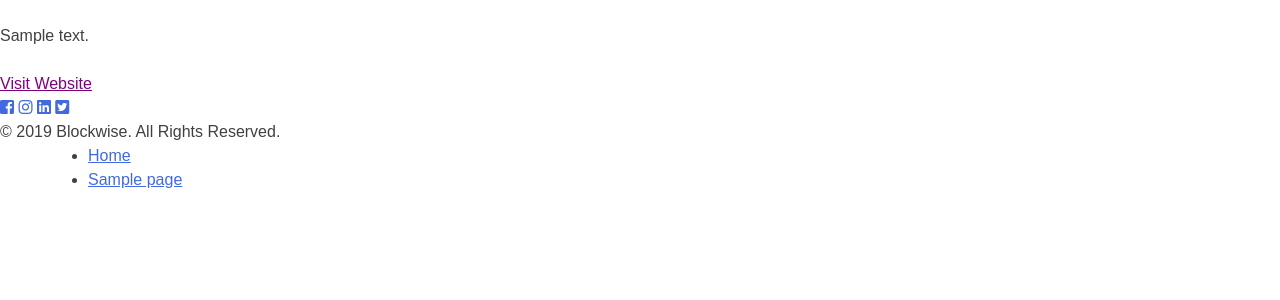
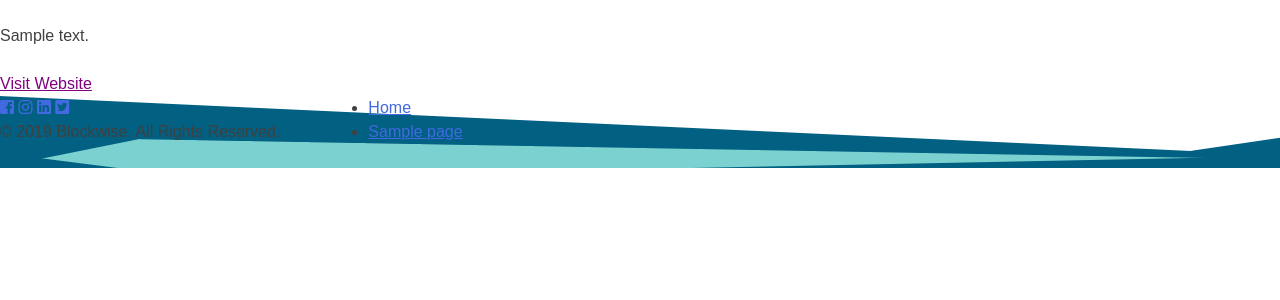
Before and after one commit to athistlethwaite/blockwise-winter-2019, a WordPress theme: template themes/blockwise-theme/page.php in a window 1280 px wide. Shown: the part 228-528 px from the top of the page. Run offline with PHP 8.4 and a stand-in for WordPress, Linux system fonts and the light colour scheme; the site name, menu and one post (Sample post) are stand-ins, and other content is empty; some libraries are stand-ins or nearby versions.

Commit message:
Set variables and added footer.scss.

```diff
--- a/themes/blockwise-theme/sass/_fonts.scss
+++ b/themes/blockwise-theme/sass/_fonts.scss
@@ -219,7 +219,7 @@
 }
 
 @font-face {
-  font-family: 'Proxima Nova Bl';
+  font-family: 'Proxima-Nova';
   src: url('../../assets/fonts/proxima-nova/ProximaNova-Black.eot');
   src: url('../../assets/fonts/proxima-nova/ProximaNova-Black.eot?#iefix') format('embedded-opentype'),
     url('../../assets/fonts/proxima-nova/ProximaNova-Black.woff2') format('woff2'),
@@ -231,7 +231,7 @@
 }
 
 @font-face {
-  font-family: 'Proxima Nova Lt';
+  font-family: 'Proxima-Nova';
   src: url('ProximaNova-Semibold.eot');
   src: url('../../assets/fonts/proxima-nova/ProximaNova-Semibold.eot?#iefix') format('embedded-opentype'),
     url('../../assets/fonts/proxima-nova/ProximaNova-Semibold.woff2') format('woff2'),
@@ -243,7 +243,7 @@
 }
 
 @font-face {
-  font-family: 'Proxima Nova Lt';
+  font-family: 'Proxima-Nova';
   src: url('../../assets/fonts/proxima-nova/ProximaNova-LightIt.eot');
   src: url('../../assets/fonts/proxima-nova/ProximaNova-LightIt.eot?#iefix') format('embedded-opentype'),
     url('../../assets/fonts/proxima-nova/ProximaNova-LightIt.woff2') format('woff2'),
@@ -255,7 +255,7 @@
 }
 
 @font-face {
-  font-family: 'Proxima Nova Th';
+  font-family: 'Proxima-Nova';
   src: url('../../assets/fonts/proxima-nova/ProximaNova-Extrabld.eot');
   src: url('../../assets/fonts/proxima-nova/ProximaNova-Extrabld.eot?#iefix') format('embedded-opentype'),
     url('../../assets/fonts/proxima-nova/ProximaNova-Extrabld.woff2') format('woff2'),
@@ -267,7 +267,7 @@
 }
 
 @font-face {
-  font-family: 'Proxima Nova Th';
+  font-family: 'Proxima-Nova';
   src: url('../../assets/fonts/proxima-nova/ProximaNova-Thin.eot');
   src: url('../../assets/fonts/proxima-nova/ProximaNova-Thin.eot?#iefix') format('embedded-opentype'),
     url('../../assets/fonts/proxima-nova/ProximaNova-Thin.woff2') format('woff2'),
@@ -279,7 +279,7 @@
 }
 
 @font-face {
-  font-family: 'Proxima Nova Rg';
+  font-family: 'Proxima-Nova';
   src: url('../../assets/fonts/proxima-nova/ProximaNova-Regular.eot');
   src: url('../../assets/fonts/proxima-nova/ProximaNova-Regular.eot?#iefix') format('embedded-opentype'),
     url('../../assets/fonts/proxima-nova/ProximaNova-Regular.woff2') format('woff2'),
@@ -291,7 +291,7 @@
 }
 
 @font-face {
-  font-family: 'Proxima Nova Lt';
+  font-family: 'Proxima-Nova';
   src: url('../../assets/fonts/proxima-nova/ProximaNova-Light.eot');
   src: url('../../assets/fonts/proxima-nova/ProximaNova-Light.eot?#iefix') format('embedded-opentype'),
     url('../../assets/fonts/proxima-nova/ProximaNova-Light.woff2') format('woff2'),
@@ -303,7 +303,7 @@
 }
 
 @font-face {
-  font-family: 'Proxima Nova Th';
+  font-family: 'Proxima-Nova';
   src: url('../../assets/fonts/proxima-nova/ProximaNova-ExtrabldIt.eot');
   src: url('../../assets/fonts/proxima-nova/ProximaNova-ExtrabldIt.eot?#iefix') format('embedded-opentype'),
     url('../../assets/fonts/proxima-nova/ProximaNova-ExtrabldIt.woff2') format('woff2'),
@@ -315,7 +315,7 @@
 }
 
 @font-face {
-  font-family: 'Proxima Nova Bl';
+  font-family: 'Proxima-Nova';
   src: url('../../assets/fonts/proxima-nova/ProximaNova-BlackIt.eot');
   src: url('../../assets/fonts/proxima-nova/ProximaNova-BlackIt.eot?#iefix') format('embedded-opentype'),
     url('../../assets/fonts/proxima-nova/ProximaNova-BlackIt.woff2') format('woff2'),
@@ -327,7 +327,7 @@
 }
 
 @font-face {
-  font-family: 'Proxima Nova Th';
+  font-family: 'Proxima-Nova';
   src: url('../../assets/fonts/proxima-nova/ProximaNova-ThinIt.eot');
   src: url('../../assets/fonts/proxima-nova/ProximaNova-ThinIt.eot?#iefix') format('embedded-opentype'),
     url('../../assets/fonts/proxima-nova/ProximaNova-ThinIt.woff2') format('woff2'),
@@ -339,7 +339,7 @@
 }
 
 @font-face {
-  font-family: 'Proxima Nova Lt';
+  font-family: 'Proxima-Nova';
   src: url('../../assets/fonts/proxima-nova/ProximaNova-SemiboldIt.eot');
   src: url('../../assets/fonts/proxima-nova/ProximaNova-SemiboldIt.eot?#iefix') format('embedded-opentype'),
     url('../../assets/fonts/proxima-nova/ProximaNova-SemiboldIt.woff2') format('woff2'),
@@ -351,7 +351,7 @@
 }
 
 @font-face {
-  font-family: 'Proxima Nova Rg';
+  font-family: 'Proxima-Nova';
   src: url('../../assets/fonts/proxima-nova/ProximaNova-Bold.eot');
   src: url('../../assets/fonts/proxima-nova/ProximaNova-Bold.eot?#iefix') format('embedded-opentype'),
     url('../../assets/fonts/proxima-nova/ProximaNova-Bold.woff2') format('woff2'),
@@ -363,7 +363,7 @@
 }
 
 @font-face {
-  font-family: 'Proxima Nova Rg';
+  font-family: 'Proxima-Nova';
   src: url('../../assets/fonts/proxima-nova/ProximaNova-BoldIt.eot');
   src: url('../../assets/fonts/proxima-nova/ProximaNova-BoldIt.eot?#iefix') format('embedded-opentype'),
     url('../../assets/fonts/proxima-nova/ProximaNova-BoldIt.woff2') format('woff2'),
@@ -375,7 +375,7 @@
 }
 
 @font-face {
-  font-family: 'Proxima Nova Rg';
+  font-family: 'Proxima-Nova';
   src: url('../../assets/fonts/proxima-nova/ProximaNova-RegularIt.eot');
   src: url('../../assets/fonts/proxima-nova/ProximaNova-RegularIt.eot?#iefix') format('embedded-opentype'),
     url('../../assets/fonts/proxima-nova/ProximaNova-RegularIt.woff2') format('woff2'),
--- /dev/null
+++ b/themes/blockwise-theme/sass/_footer.scss
@@ -0,0 +1,10 @@
+/*--------------------------------------------------------------
+# Footer
+--------------------------------------------------------------*/
+.site-info {
+  background-image: url("../../assets/images/FooterBg.png"
+    );
+  display: flex;
+  flex-direction: row;
+  width: 100%;
+}
--- a/themes/blockwise-theme/sass/_typography.scss
+++ b/themes/blockwise-theme/sass/_typography.scss
@@ -15,8 +15,14 @@ textarea {
 
 /* Headings */
 
-h1, h2, h3, h4, h5, h6 {
+h1,
+h2,
+h3,
+h4,
+h5,
+h6 {
 	clear: both;
+	color: $color__text-header;
 }
 
 /* Copy */
@@ -25,7 +31,10 @@ p {
 	margin-bottom: $base__space-unit;
 }
 
-dfn, cite, em, i {
+dfn,
+cite,
+em,
+i {
 	font-style: italic;
 }
 
@@ -48,17 +57,22 @@ pre {
 	padding: 1.6rem;
 }
 
-code, kbd, tt, var {
+code,
+kbd,
+tt,
+var {
 	font-family: $font__code;
 	@include font-size(0.9375);
 }
 
-abbr, acronym {
+abbr,
+acronym {
 	border-bottom: 1px dotted $color__border-abbr;
 	cursor: help;
 }
 
-mark, ins {
+mark,
+ins {
 	background: $color__background-ins;
 	text-decoration: none;
 }
--- a/themes/blockwise-theme/sass/_variables.scss
+++ b/themes/blockwise-theme/sass/_variables.scss
@@ -4,8 +4,19 @@ $base__space-unit: 1.5rem;
 
 // Colors
 
+$color__brand-blue-sapphire: #026082;
+$color__brand-dark-cyan: #008294;
+$color__brand-middle-blue: #7bd1d0;
+$color__brand-ghost-white: #f7f9fa;
+$color__brand-yellow-orange: #ffae4e;
+
+$color__button: $color__brand-yellow-orange;
+$color__button-border: $color__brand-yellow-orange;
+
 $color__background-body: #fff;
-$color__text-main: #404040;
+$color__text-header: $color__brand-blue-sapphire;
+$color__text-main: $color__brand-dark-cyan;
+
 
 $color__background-screen: #f1f1f1;
 $color__text-screen: #21759b;
@@ -15,14 +26,21 @@ $color__background-pre: #eee;
 $color__background-ins: #fff9c0;
 $color__border-abbr: #666;
 
-$color__link: royalblue;
-$color__link-visited: purple;
-$color__link-hover: midnightblue;
+$color__link: $color__text-header;
+$color__link-visited: $color__text-header;
+$color__link-hover: $color__brand-yellow-orange;
 
 // Typography
 
-$font__main: sans-serif;
-$font__code: Monaco, Consolas, "Andale Mono", "DejaVu Sans Mono", monospace;
-$font__pre: "Courier 10 Pitch", Courier, monospace;
-$font__line-height-body: 1.5;
-$font__line-height-pre: 1.6;
+$font__main: "Raleway";
+$font__other: "Proxima-Nova";
+$font__code: Monaco,
+Consolas,
+"Andale Mono",
+"DejaVu Sans Mono",
+monospace;
+$font__pre: "Courier 10 Pitch",
+Courier,
+monospace;
+$font__line-height-body: 1;
+$font__line-height-pre: 1;
--- a/themes/blockwise-theme/sass/style.scss
+++ b/themes/blockwise-theme/sass/style.scss
@@ -63,3 +63,4 @@ Nicolas Gallagher and Jonathan Neal http://necolas.github.com/normalize.css/
 @import "content";
 @import "media";
 @import "page-templates";
+@import "footer";
--- a/themes/blockwise-theme/style.css
+++ b/themes/blockwise-theme/style.css
@@ -894,3 +894,16 @@ object {
 # Page Templates
 --------------------------------------------------------------*/
 /* Front page */
+/*--------------------------------------------------------------
+# Footer
+--------------------------------------------------------------*/
+.site-info {
+  background-image: url("../assets/images/FooterBg.png");
+  display: -webkit-box;
+  display: -ms-flexbox;
+  display: flex;
+  -webkit-box-orient: horizontal;
+  -webkit-box-direction: normal;
+      -ms-flex-direction: row;
+          flex-direction: row;
+  width: 100%; }
```
Also changed, not shown: themes/blockwise-theme/sass/_navigation.scss (+19 -16 lines).
